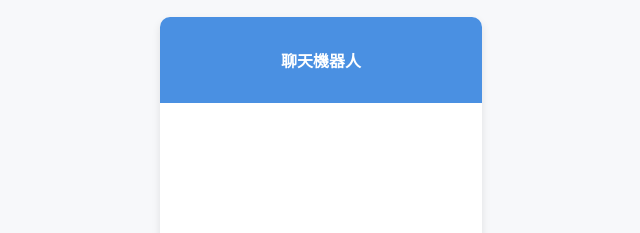
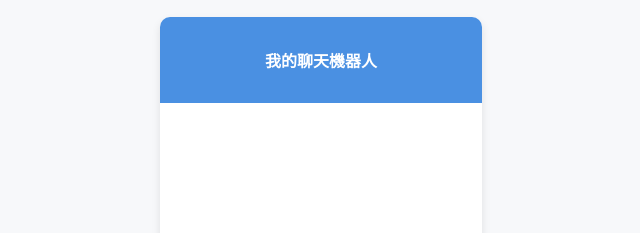
Before and after one commit to Neko0224/chat-Interface, a plain HTML site: page index.html in a window 1280 px wide. Shown: the part 151-384 px from the top of the page, 319-959 px from the left. Drawn offline with Linux system fonts and the light colour scheme.

Commit message:
Update index.html

```diff
--- a/index.html
+++ b/index.html
@@ -15,7 +15,7 @@
         <main>
             <div class="chat-window">
                 <div class="chat-header">
-                    <p>聊天機器人</p>
+                    <p>我的聊天機器人</p>
                 </div>
                 <div class="chat-content">
                     <!-- 聊天訊息會顯示在這裡 -->
```
